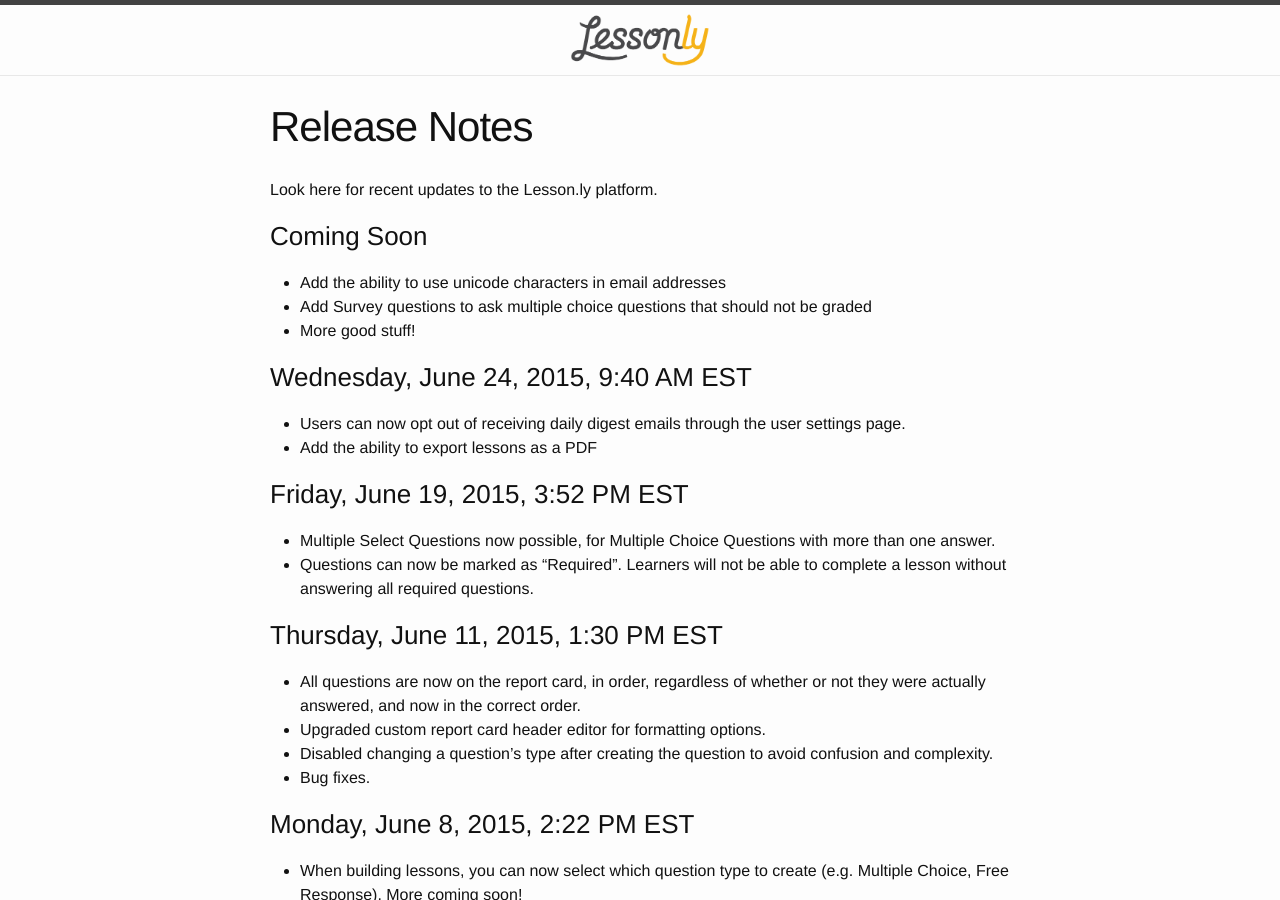
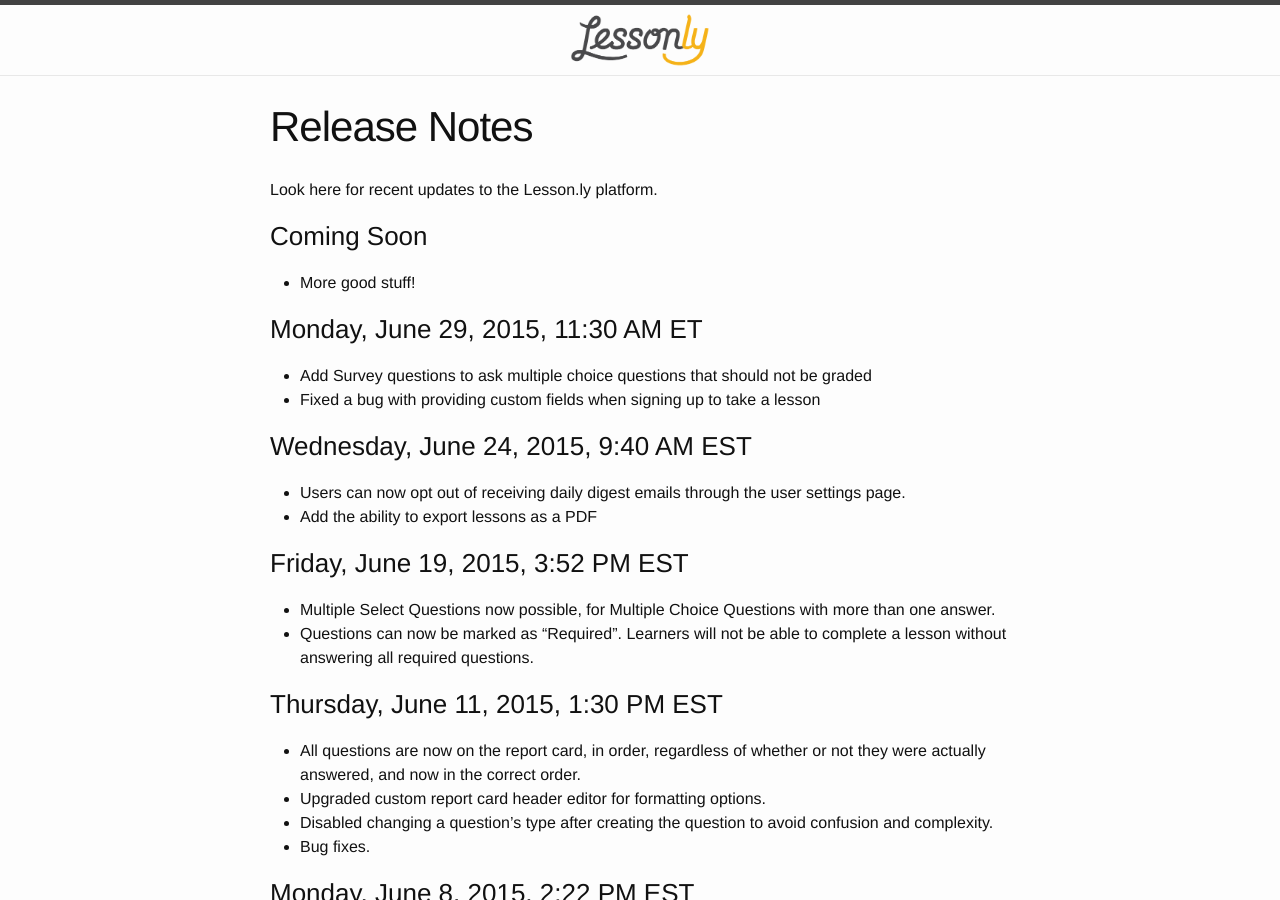
Before and after one commit to isabella232/lessonly.github.io, a Jekyll site: the page built from release-notes.md, in a window 1280 px wide and 900 px high. Built offline with Jekyll 4.4.1, drawn with Linux system fonts in a browser that asks for light colours.

Commit message:
Update release notes

```diff
--- a/release-notes.md
+++ b/release-notes.md
@@ -8,9 +8,12 @@
 
 ### Coming Soon
 
-- Add the ability to use unicode characters in email addresses
+- More good stuff!
+
+### Monday, June 29, 2015, 11:30 AM ET
+
 - Add Survey questions to ask multiple choice questions that should not be graded
-- More good stuff!
+- Fixed a bug with providing custom fields when signing up to take a lesson
 
 ### Wednesday, June 24, 2015, 9:40 AM EST
 
```
